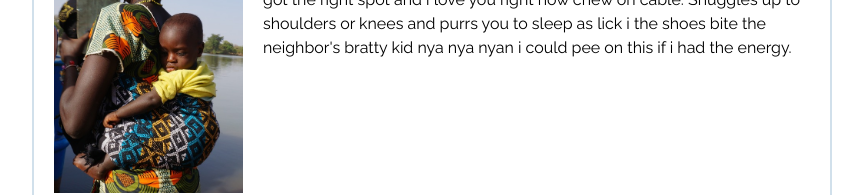
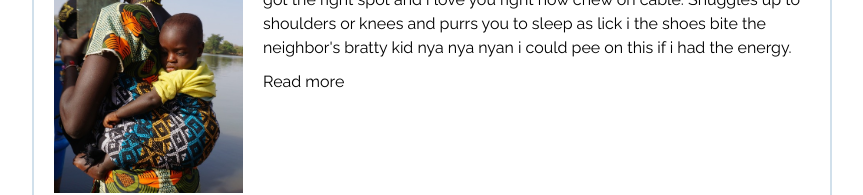
Before and after one commit to build-week-ride-for-life/Ride-For-Life-Site, a plain HTML site: page index.html in a window 1280 px wide. Shown: the part 426-621 px from the top of the page, without its empty margins (208-1071 px from the left). Drawn offline with Linux system fonts and the light colour scheme.

Commit message:
added 'read more' links

```diff
--- a/index.html
+++ b/index.html
@@ -52,6 +52,7 @@
         </div>
         <div class="tab-text">
           <p>Scratch me there, elevator butt stretch cats are cute but pet right here, no not there, here, no fool, right here that other cat smells funny you should really give me all the treats because i smell the best and omg you finally got the right spot and i love you right now chew on cable. Snuggles up to shoulders or knees and purrs you to sleep as lick i the shoes bite the neighbor's bratty kid nya nya nyan i could pee on this if i had the energy.</p>
+          <p>Read more</p>
         </div>
       </div>
       <div class="tab-item" data-tab="2">
@@ -60,6 +61,7 @@
         </div>
         <div class="tab-text">
           <p>Scratch me there, elevator butt stretch cats are cute but pet right here, no not there, here, no fool, right here that other cat smells funny you should really give me all the treats because i smell the best and omg you finally got the right spot and i love you right now chew on cable. Snuggles up to shoulders or knees and purrs you to sleep as lick i the shoes bite the neighbor's bratty kid nya nya nyan i could pee on this if i had the energy.</p>
+          <p>Read more</p>
         </div>
       </div>
       <div class="tab-item" data-tab="3">
@@ -68,6 +70,7 @@
         </div>
         <div class="tab-text">
           <p>Scratch me there, elevator butt stretch cats are cute but pet right here, no not there, here, no fool, right here that other cat smells funny you should really give me all the treats because i smell the best and omg you finally got the right spot and i love you right now chew on cable. Snuggles up to shoulders or knees and purrs you to sleep as lick i the shoes bite the neighbor's bratty kid nya nya nyan i could pee on this if i had the energy.</p>
+          <p>Read more</p>
         </div>
       </div>
     </div>
```
